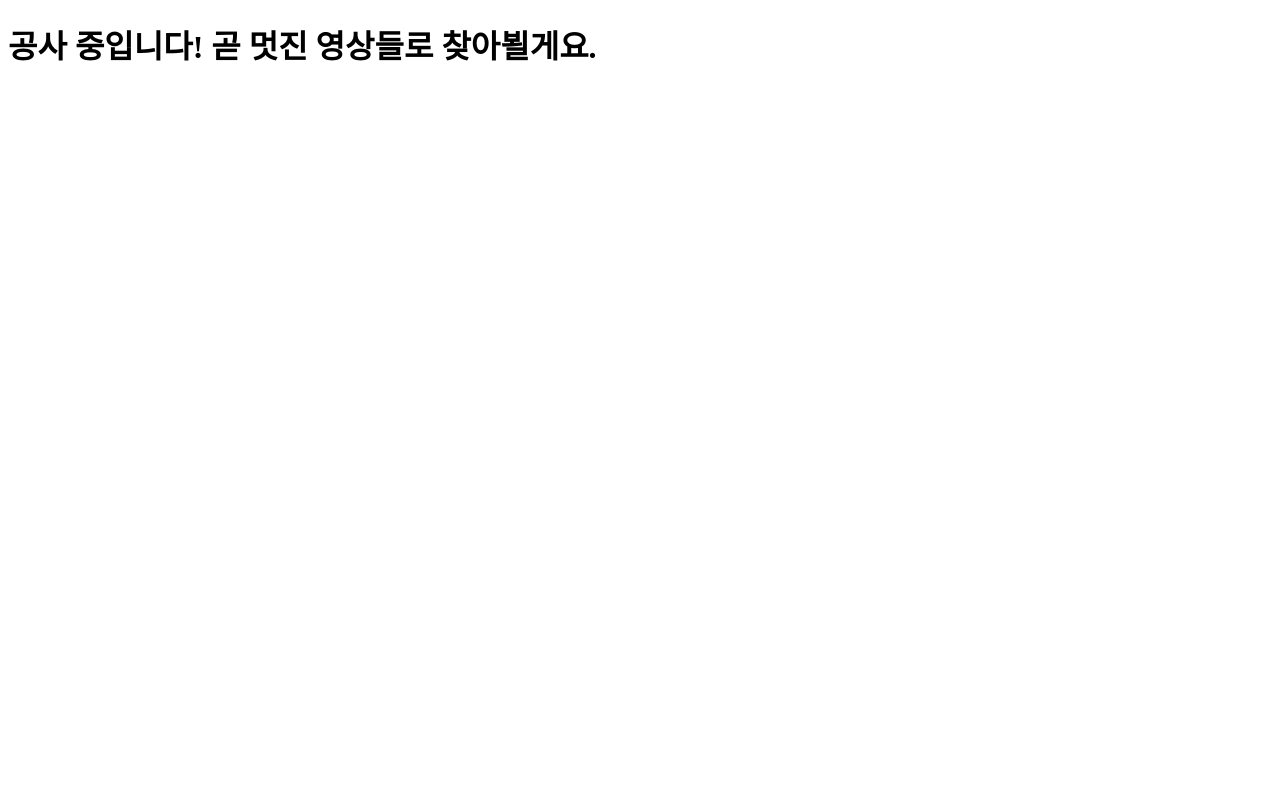
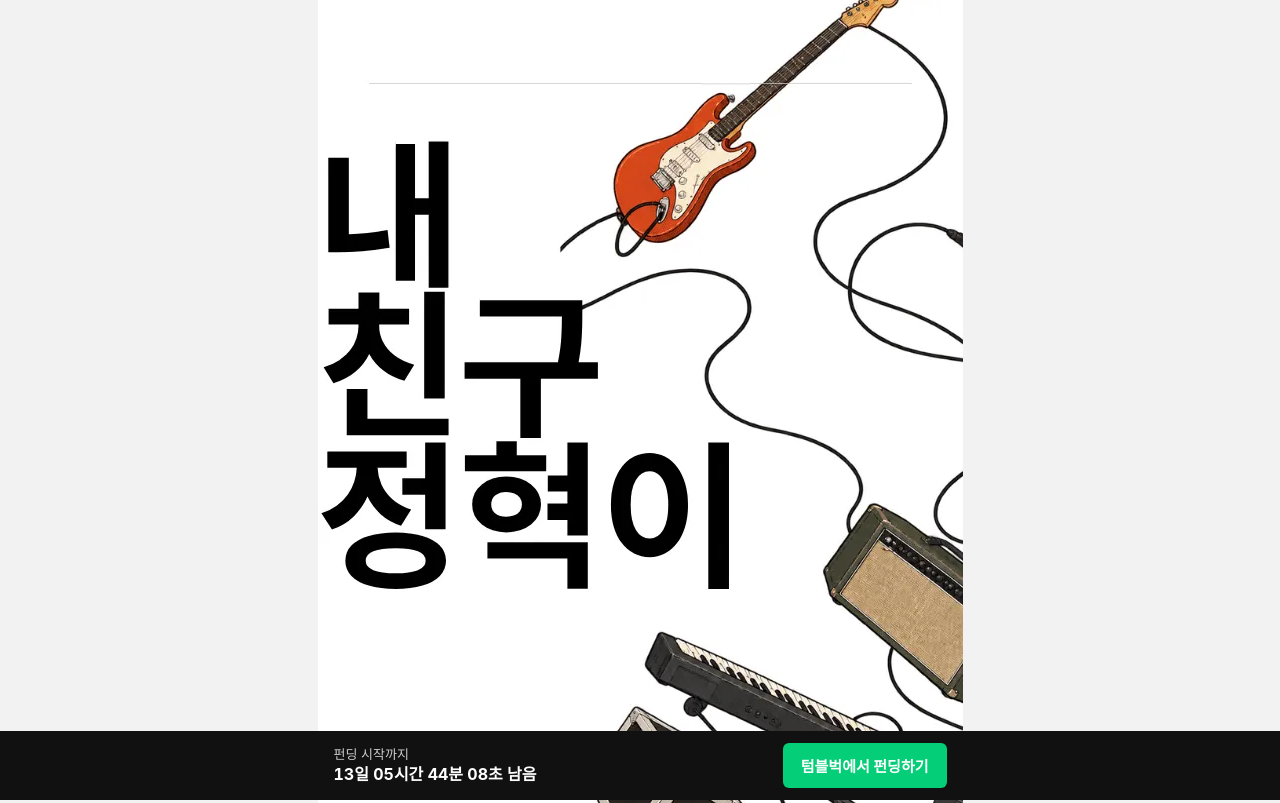
Before and after one commit to githubotaku/naechinjung, a plain HTML site: page index.html in a window 1280 px wide. Shown: the top 803 px of the page. Drawn offline with Linux system fonts and the light colour scheme.

Commit message:
Add simple home page with detail images, countdown and funding banner
Co-Authored-By: Claude Sonnet 5.5 <noreply@anthropic.com>
Claude-Session: https://claude.ai/code/session_01GdHcD4ZAPpmiDMUJehea6j

```diff
--- a/index.html
+++ b/index.html
@@ -1,5 +1,90 @@
 <!DOCTYPE html>
-<html>
-<head><title>내친중 홈페이지</title></head>
-<body><h1>공사 중입니다! 곧 멋진 영상들로 찾아뵐게요.</h1></body>
+<html lang="ko">
+<head>
+  <meta charset="utf-8">
+  <meta name="viewport" content="width=device-width, initial-scale=1">
+  <title>내 친구 정혁이</title>
+  <style>
+    * { box-sizing: border-box; }
+    html, body { margin: 0; padding: 0; }
+    body {
+      background: #f2f2f2;
+      font-family: -apple-system, BlinkMacSystemFont, "Apple SD Gothic Neo", "Noto Sans KR", "Malgun Gothic", sans-serif;
+      padding-bottom: 84px;
+    }
+    .detail {
+      max-width: 645px;
+      margin: 0 auto;
+      background: #fff;
+    }
+    .detail img { display: block; width: 100%; height: auto; }
+
+    .banner {
+      position: fixed;
+      left: 0; right: 0; bottom: 0;
+      background: #111;
+      color: #fff;
+      z-index: 10;
+    }
+    .banner-inner {
+      max-width: 645px;
+      margin: 0 auto;
+      padding: 12px 16px;
+      display: flex;
+      align-items: center;
+      justify-content: space-between;
+      gap: 12px;
+    }
+    .count { font-size: 13px; line-height: 1.4; color: #ccc; }
+    .count strong { display: block; font-size: 16px; color: #fff; font-variant-numeric: tabular-nums; }
+    .btn {
+      flex-shrink: 0;
+      background: #05ce78;
+      color: #fff;
+      text-decoration: none;
+      font-weight: 700;
+      font-size: 15px;
+      padding: 12px 18px;
+      border-radius: 6px;
+    }
+    @media (max-width: 380px) {
+      .count strong { font-size: 14px; }
+      .btn { font-size: 14px; padding: 11px 12px; }
+    }
+  </style>
+</head>
+<body>
+  <main class="detail">
+    <img src="images/01.webp" alt="내 친구 정혁이 소개 1">
+    <img src="images/02.webp" alt="내 친구 정혁이 소개 2">
+    <img src="images/03.webp" alt="내 친구 정혁이 소개 3">
+  </main>
+
+  <div class="banner">
+    <div class="banner-inner">
+      <div class="count">
+        펀딩 시작까지
+        <strong id="countdown">--일 --시간 --분 --초 남음</strong>
+      </div>
+      <a class="btn" href="https://tumblbug.com/" target="_blank" rel="noopener">텀블벅에서 펀딩하기</a>
+    </div>
+  </div>
+
+  <script>
+    var target = new Date("2026-12-02T00:00:00+09:00").getTime();
+    var el = document.getElementById("countdown");
+    function pad(n) { return String(n).padStart(2, "0"); }
+    function tick() {
+      var diff = target - Date.now();
+      if (diff <= 0) { el.textContent = "펀딩이 시작되었습니다"; return; }
+      var s = Math.floor(diff / 1000);
+      var d = Math.floor(s / 86400);
+      var h = Math.floor(s % 86400 / 3600);
+      var m = Math.floor(s % 3600 / 60);
+      el.textContent = pad(d) + "일 " + pad(h) + "시간 " + pad(m) + "분 " + pad(s % 60) + "초 남음";
+    }
+    tick();
+    setInterval(tick, 1000);
+  </script>
+</body>
 </html>
```
